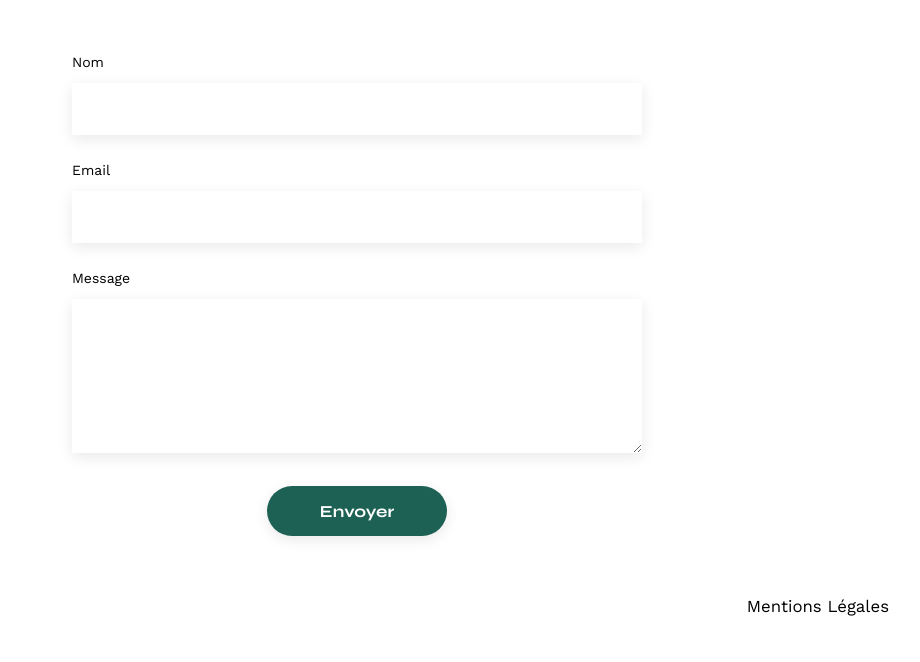
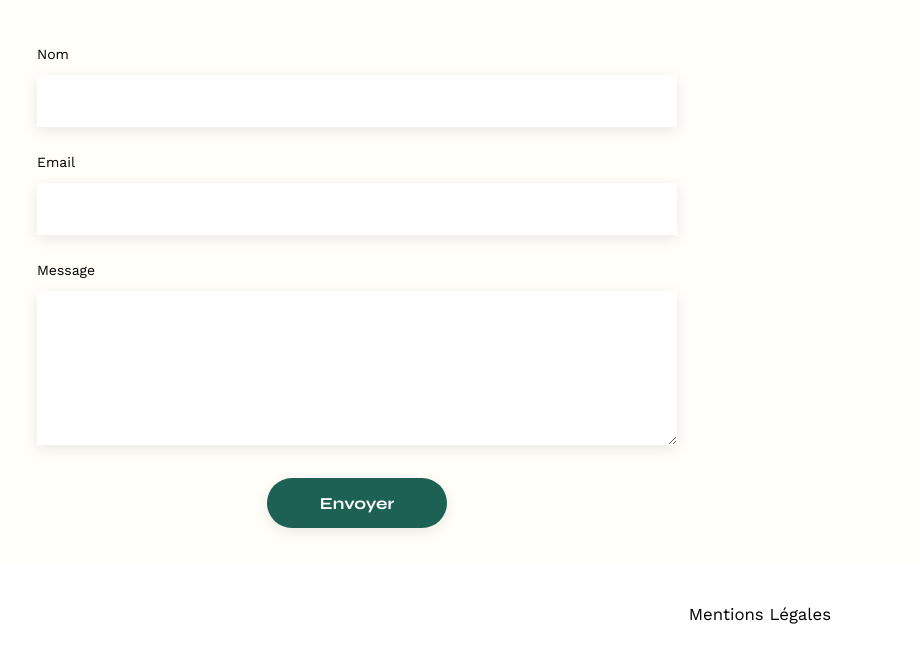
Before and after one commit to cha-mas/Portfolio-architecte-sophie-bluel, a plain HTML site: page FrontEnd/index.html in a window 1280 px wide. Shown: the part 762-1424 px from the top of the page, without its empty margins (283-1203 px from the left). Drawn offline with nearby package versions, Linux system fonts and the light colour scheme; no server answers.

Commit message:
fix: added background color and width control

```diff
--- a/FrontEnd/assets/style.css
+++ b/FrontEnd/assets/style.css
@@ -141,13 +141,19 @@ table {
 
 /** end reset css**/
 body {
-	max-width: 1140px;
-	margin: auto;
 	font-family: 'Work Sans';
 	font-size: 14px;
 	min-height: 100vh;
 	display: flex;
 	flex-direction: column;
+	background-color: #FFFEF8;
+}
+
+.container {
+	max-width: 1440px;
+	margin: 0 auto;
+	width: 100%;
+	flex: 1;
 }
 
 main {
@@ -336,3 +342,14 @@ footer nav ul {
 	justify-content: flex-end;
 	margin: 2em
 }
+
+footer {
+	background-color: #ffffff;
+	padding: 16px 128px 16px 0;
+}
+
+.footer-inner {
+	max-width: 1440px;
+	margin: 0 auto;
+	width: 100%;
+}
--- a/FrontEnd/index.html
+++ b/FrontEnd/index.html
@@ -14,6 +14,7 @@
 </head>
 
 <body>
+	<div class="container">
 		<header>
 			<h1>Sophie Bluel <span>Architecte d'intérieur</span></h1>
 			<nav>
@@ -35,7 +36,7 @@
 					<p>Je raconte votre histoire, je valorise vos idées. Je vous accompagne de la conception à la livraison
 						finale du chantier.</p>
 					<p>Chaque projet sera étudié en commun, de façon à mettre en valeur les volumes, les matières et les
-					couleurs dans le respect de l’esprit des lieux et le choix adapté des matériaux. Le suivi du
+						couleurs dans le respect de l'esprit des lieux et le choix adapté des matériaux. Le suivi du
 						chantier sera assuré dans le souci du détail, le respect du planning et du budget.</p>
 					<p>En cas de besoin, une équipe pluridisciplinaire peut-être constituée : architecte DPLG,
 						décorateur(trice)</p>
@@ -60,13 +61,16 @@
 				</form>
 			</section>
 		</main>
+	</div>
 
 	<footer>
+		<div class="footer-inner">
 			<nav>
 				<ul>
 					<li>Mentions Légales</li>
 				</ul>
 			</nav>
+		</div>
 	</footer>
 	<script src="./assets/auth.js"></script>
 	<script src="./assets/modal.js"></script>
```
Also changed, not shown: FrontEnd/login.html (+4 -0 lines). Lines whose indentation alone changed are shown as unchanged.
